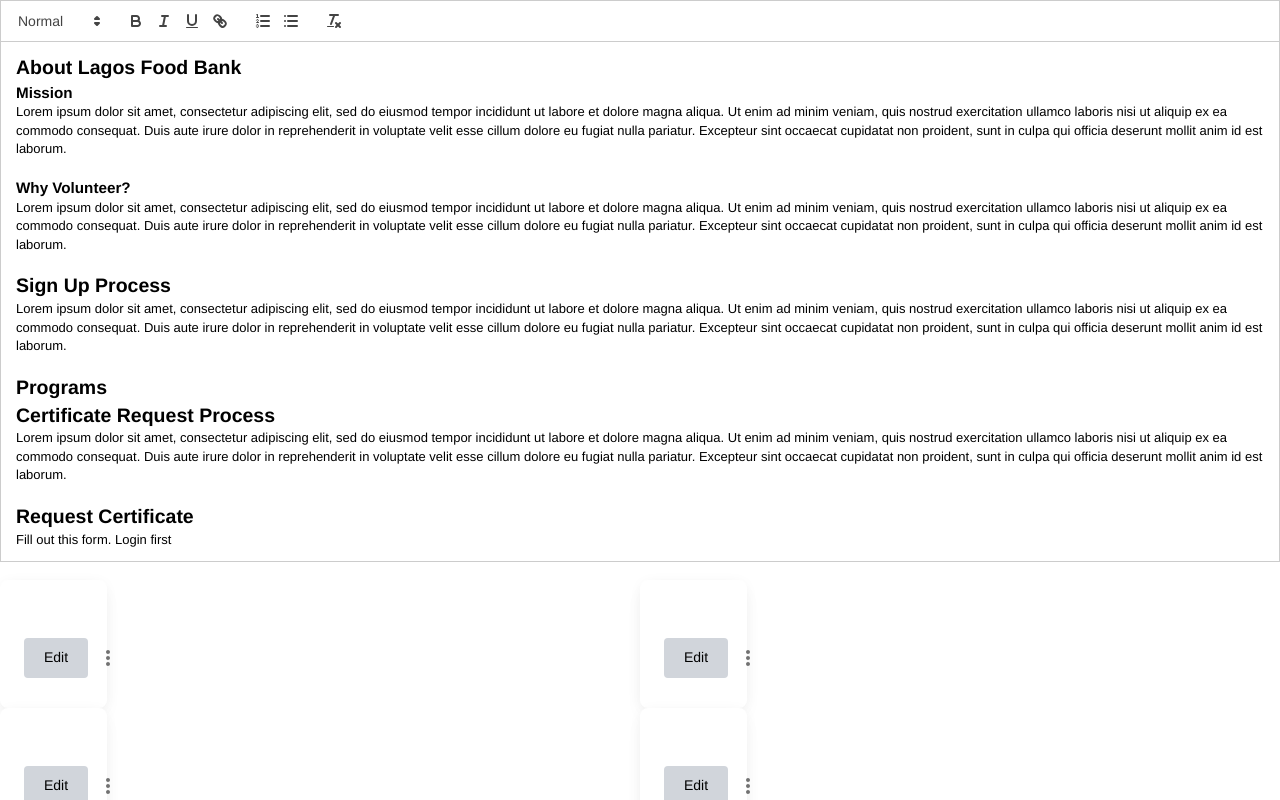
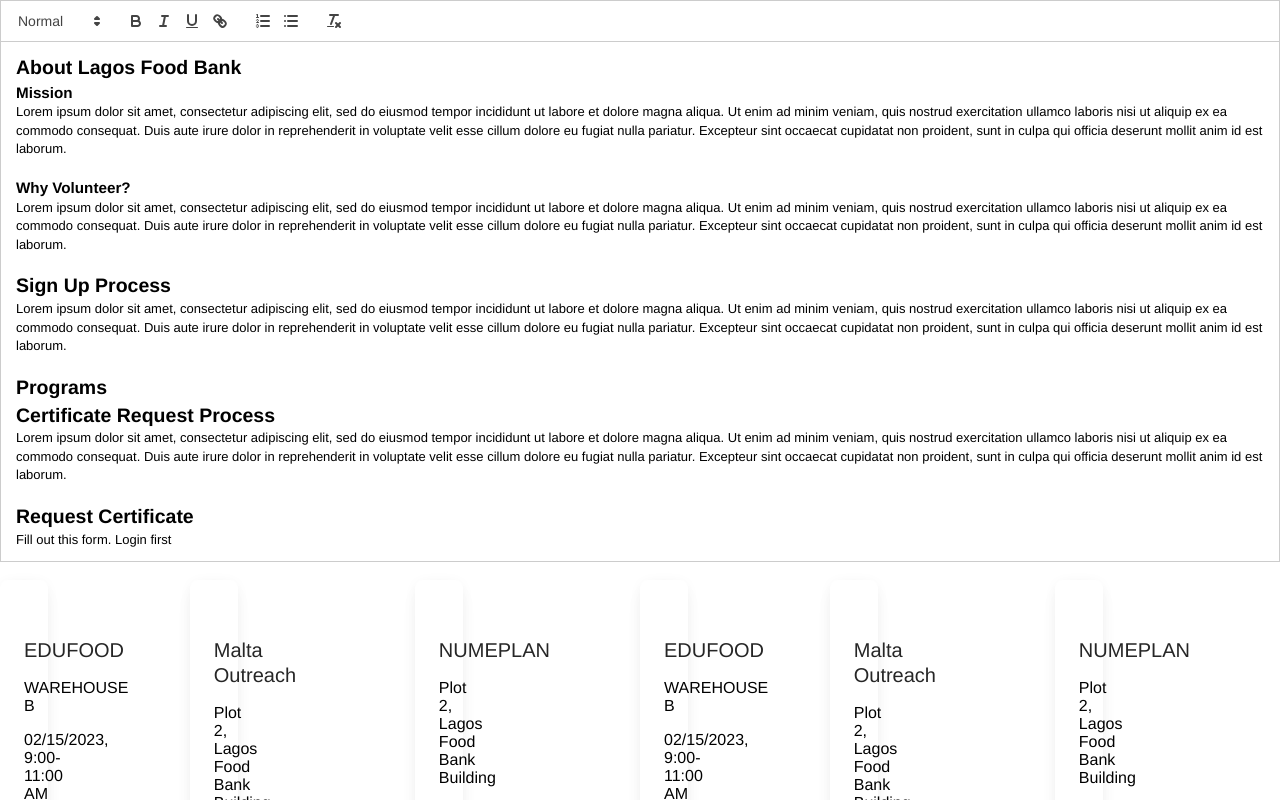
Before and after one commit to cornellh4i/lagos-volunteers, a Next.js app in the folder frontend/: page /Test in a window 1280 px wide. Shown: the top 800 px of the page. Built offline with nearby package versions, Linux system fonts and the light colour scheme; no server answers; sample sign-in values are in the browser's storage.

Commit message:
Added Cards

```diff
--- a/frontend/src/components/organisms/About.tsx
+++ b/frontend/src/components/organisms/About.tsx
@@ -7,6 +7,7 @@ import "react-quill/dist/quill.snow.css";
 import { renderToStaticMarkup } from "react-dom/server";
 import EventCard from "./EventCard";
 import MultilineTextField from "../atoms/MultilineTextField";
+import CardList from "../molecules/CardList";
 
 interface AboutProps {
   edit: boolean;
@@ -82,48 +83,56 @@ const About = ({ edit }: AboutProps) => {
         readOnly={!edit}
       />
       <br></br>
-      <Grid container item>
-        <Grid xs={6}>
+      <CardList>
         <EventCard
-            eventid={""}
-            mainAction={"edit"}
+          eventid={"000"}
+          mainAction={"cancel rsvp"}
+          title={"EDUFOOD"}
+          location={"WAREHOUSE B"}
+          datetime={"02/15/2023, 9:00-11:00 AM"}
           dropdownActions={[]}
-            title={""}
-            location={""}
-            datetime={""}
-          ></EventCard>
-        </Grid>
-        <Grid xs={6}>
+        />
         <EventCard
-            eventid={""}
-            mainAction={"edit"}
+          eventid={"000"}
+          mainAction={"cancel rsvp"}
+          title={"Malta Outreach"}
+          location={"Plot 2, Lagos Food Bank Building"}
+          datetime={"02/16/2023, 9:00-11:00 AM"}
           dropdownActions={[]}
-            title={""}
-            location={""}
-            datetime={""}
-          ></EventCard>
-        </Grid>
-        <Grid xs={6}>
+        />
         <EventCard
-            eventid={""}
-            mainAction={"edit"}
+          eventid={"000"}
+          mainAction={"cancel rsvp"}
+          dropdownActions={["cancel rsvp"]}
+          title={"NUMEPLAN"}
+          location={"Plot 2, Lagos Food Bank Building"}
+          datetime={"02/19/2023, 9:00-11:00 AM"}
+        />
+        <EventCard
+          eventid={"000"}
+          mainAction={"cancel rsvp"}
+          title={"EDUFOOD"}
+          location={"WAREHOUSE B"}
+          datetime={"02/15/2023, 9:00-11:00 AM"}
           dropdownActions={[]}
-            title={""}
-            location={""}
-            datetime={""}
-          ></EventCard>
-        </Grid>
-        <Grid xs={6}>
+        />
         <EventCard
-            eventid={""}
-            mainAction={"edit"}
+          eventid={"000"}
+          mainAction={"cancel rsvp"}
+          title={"Malta Outreach"}
+          location={"Plot 2, Lagos Food Bank Building"}
+          datetime={"02/16/2023, 9:00-11:00 AM"}
           dropdownActions={[]}
-            title={""}
-            location={""}
-            datetime={""}
-          ></EventCard>
-        </Grid>
-      </Grid>
+        />
+        <EventCard
+          eventid={"000"}
+          mainAction={"cancel rsvp"}
+          dropdownActions={["cancel rsvp"]}
+          title={"NUMEPLAN"}
+          location={"Plot 2, Lagos Food Bank Building"}
+          datetime={"02/19/2023, 9:00-11:00 AM"}
+        />
+      </CardList>
 
       <div className="text-right">
         <button type="button">Cancel</button>
```
Lines whose indentation alone changed are shown as unchanged.
